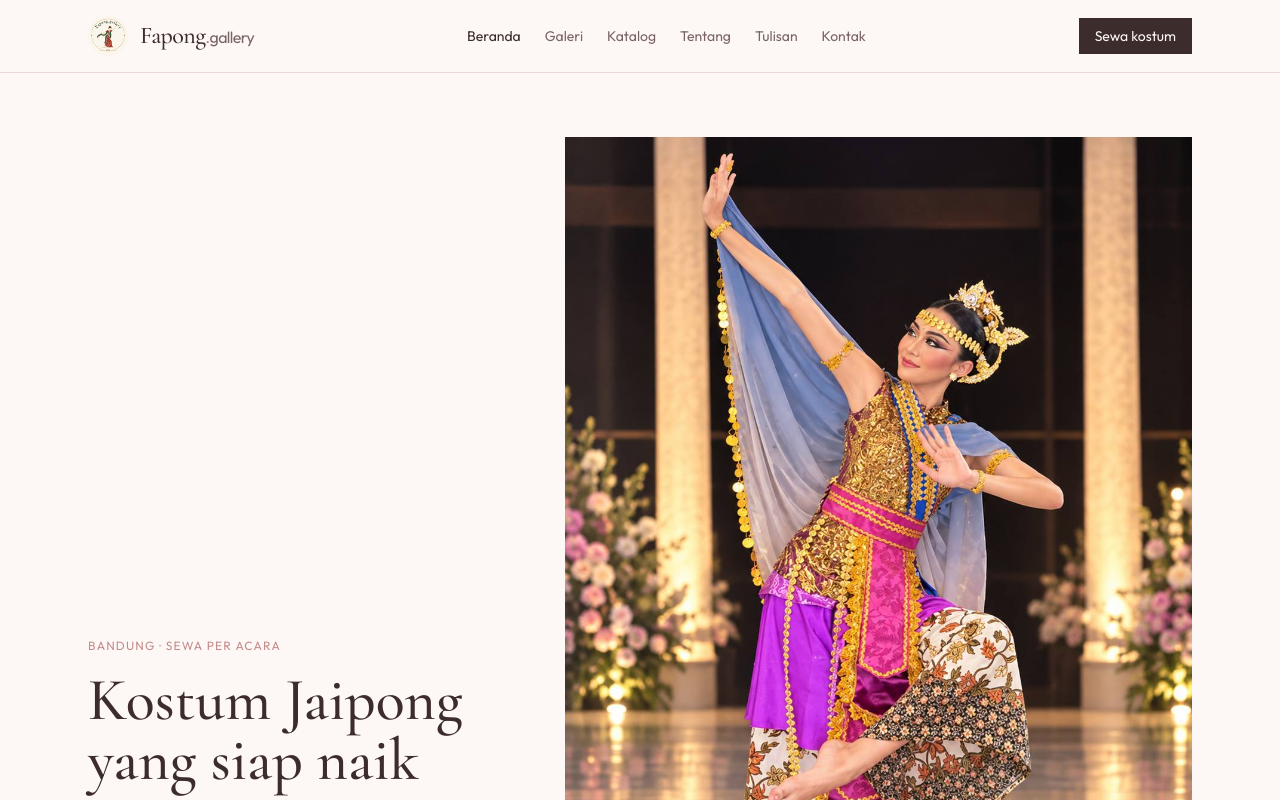
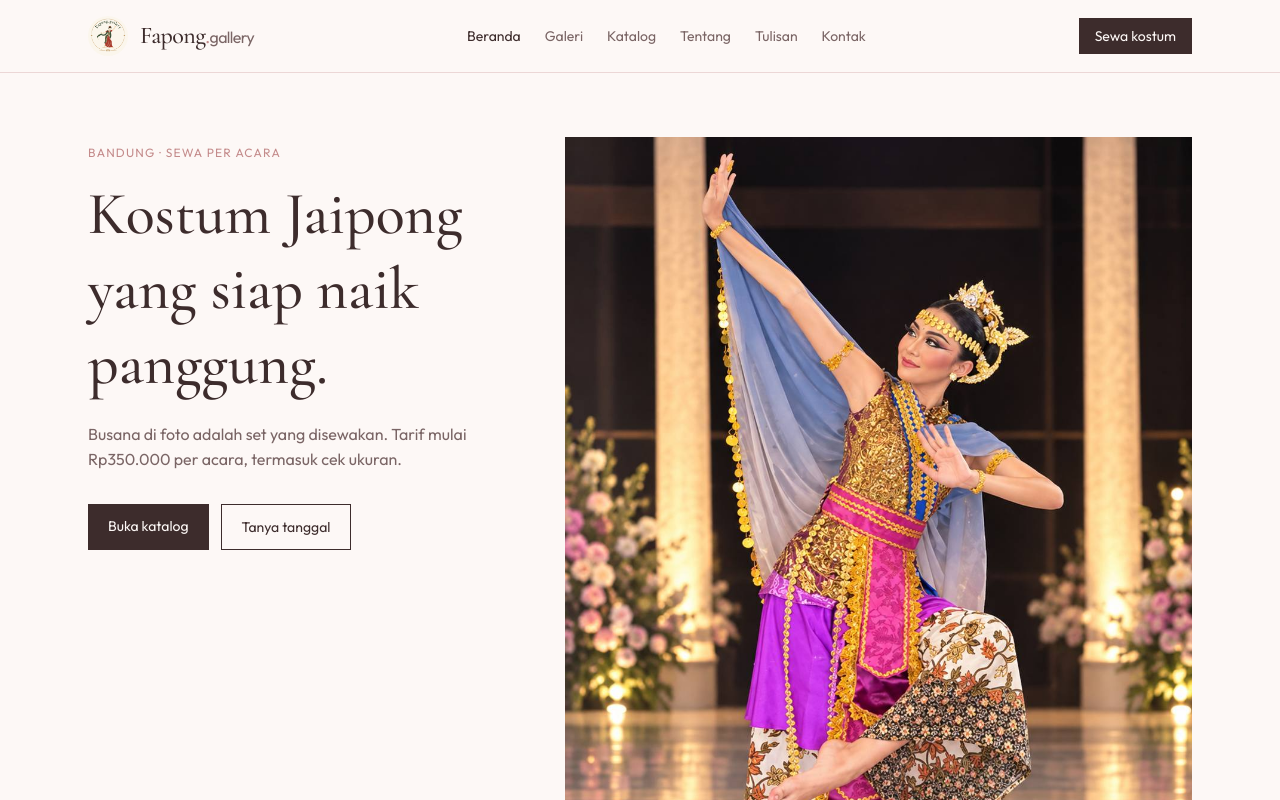
Before and after one commit to BangKale/fapong, a React (Vite) app: page / in a window 1280 px wide. Shown: the top 800 px of the page. Built offline with nearby package versions, Linux system fonts and the light colour scheme.

Commit message:
Align home and about text with the top of the photo

```diff
--- a/src/pages/About.tsx
+++ b/src/pages/About.tsx
@@ -9,12 +9,16 @@ const points = [
 export function AboutPage() {
   return (
     <main>
-      <section className="mx-auto grid max-w-6xl items-end gap-10 px-6 py-12 md:grid-cols-2">
-        <div>
+      <section className="mx-auto grid max-w-6xl items-start gap-10 px-6 py-12 md:grid-cols-2">
+        <div className="md:pt-2">
           <p className="text-xs uppercase tracking-widest text-rose">Tentang</p>
           <h1 className="mt-2 font-display text-5xl">Studio sewa, bukan etalase.</h1>
-          <p className="mt-4 text-muted">Fapong.gallery ada supaya kostum Jaipong tetap naik panggung: hajatan, sekolah, dan pentas kota. Kami berbasis di Bandung.</p>
-          <p className="mt-4 text-muted">Foto di situs ini diambil dari set yang sama. Kalau sebuah busana sedang dijahit, kami tidak menawarkannya untuk tanggal itu.</p>
+          <p className="mt-4 text-muted">
+            Fapong.gallery ada supaya kostum Jaipong tetap naik panggung: hajatan, sekolah, dan pentas kota. Kami berbasis di Bandung.
+          </p>
+          <p className="mt-4 text-muted">
+            Foto di situs ini diambil dari set yang sama. Kalau sebuah busana sedang dijahit, kami tidak menawarkannya untuk tanggal itu.
+          </p>
         </div>
         <img src="/imagine_images/catalog/c12.jpg" alt="Grup kostum hijau putih" className="h-auto w-full" />
       </section>
@@ -30,7 +34,9 @@ export function AboutPage() {
         </ol>
       </section>
       <p className="mx-auto max-w-6xl px-6 py-12 text-sm">
-        <Link to="/contact" className="underline decoration-rose underline-offset-4">Hubungi studio</Link>
+        <Link to="/contact" className="underline decoration-rose underline-offset-4">
+          Hubungi studio
+        </Link>
       </p>
     </main>
   );
--- a/src/pages/Home.tsx
+++ b/src/pages/Home.tsx
@@ -4,14 +4,22 @@ import { events, featured, rate } from "@/data/content";
 export function Home() {
   return (
     <main>
-      <section className="mx-auto grid max-w-6xl items-end gap-10 px-6 py-12 md:grid-cols-12 md:py-16">
-        <div className="md:col-span-5">
+      <section className="mx-auto grid max-w-6xl items-start gap-10 px-6 py-12 md:grid-cols-12 md:py-16">
+        <div className="md:col-span-5 md:pt-2">
           <p className="text-xs uppercase tracking-widest text-rose">Bandung · sewa per acara</p>
-          <h1 className="mt-4 font-display text-5xl leading-none md:text-6xl">Kostum Jaipong yang siap naik panggung.</h1>
-          <p className="mt-5 max-w-sm text-muted">Busana di foto adalah set yang disewakan. Tarif mulai {rate} per acara, termasuk cek ukuran.</p>
+          <h1 className="mt-4 font-display text-5xl leading-tight md:text-6xl">
+            Kostum Jaipong yang siap naik panggung.
+          </h1>
+          <p className="mt-5 max-w-sm text-muted">
+            Busana di foto adalah set yang disewakan. Tarif mulai {rate} per acara, termasuk cek ukuran.
+          </p>
           <div className="mt-8 flex flex-wrap gap-3">
-            <Link to="/catalog" className="bg-ink px-5 py-3 text-sm text-cream">Buka katalog</Link>
-            <a href="https://wa.me/6281234567890" className="border border-ink px-5 py-3 text-sm">Tanya tanggal</a>
+            <Link to="/catalog" className="bg-ink px-5 py-3 text-sm text-cream">
+              Buka katalog
+            </Link>
+            <a href="https://wa.me/6281234567890" className="border border-ink px-5 py-3 text-sm">
+              Tanya tanggal
+            </a>
           </div>
         </div>
         <figure className="md:col-span-7">
@@ -21,7 +29,11 @@ export function Home() {
       </section>
       <section className="border-y border-rose/30">
         <dl className="mx-auto grid max-w-6xl md:grid-cols-3">
-          {[["01", "Koleksi", "Dua puluh lima set, dari solo sampai grup."],["02", "Perawatan", "Dicek setelah setiap pengembalian."],["03", "Jadwal", "Satu set tidak diedarkan dua kali di hari yang sama."]].map(([n, t, d]) => (
+          {[
+            ["01", "Koleksi", "Dua puluh lima set, dari solo sampai grup."],
+            ["02", "Perawatan", "Dicek setelah setiap pengembalian."],
+            ["03", "Jadwal", "Satu set tidak diedarkan dua kali di hari yang sama."],
+          ].map(([n, t, d]) => (
             <div key={n} className="border-rose/30 px-6 py-6 md:border-l first:md:border-l-0">
               <dt className="text-xs tracking-widest text-rose">{n}</dt>
               <dd className="mt-2 font-display text-2xl">{t}</dd>
@@ -60,8 +72,14 @@ export function Home() {
           <ul className="mt-6 divide-y divide-rose/30 border-y border-rose/30">
             {events.map((event) => (
               <li key={event.title} className="flex items-center gap-6 py-4">
-                <p className="w-14 shrink-0"><span className="block text-xs uppercase tracking-widest text-rose">{event.month}</span><span className="font-display text-3xl leading-none">{event.day}</span></p>
-                <div><p className="font-medium">{event.title}</p><p className="text-sm text-muted">{event.place}</p></div>
+                <p className="w-14 shrink-0">
+                  <span className="block text-xs uppercase tracking-widest text-rose">{event.month}</span>
+                  <span className="font-display text-3xl leading-none">{event.day}</span>
+                </p>
+                <div>
+                  <p className="font-medium">{event.title}</p>
+                  <p className="text-sm text-muted">{event.place}</p>
+                </div>
               </li>
             ))}
           </ul>
```
